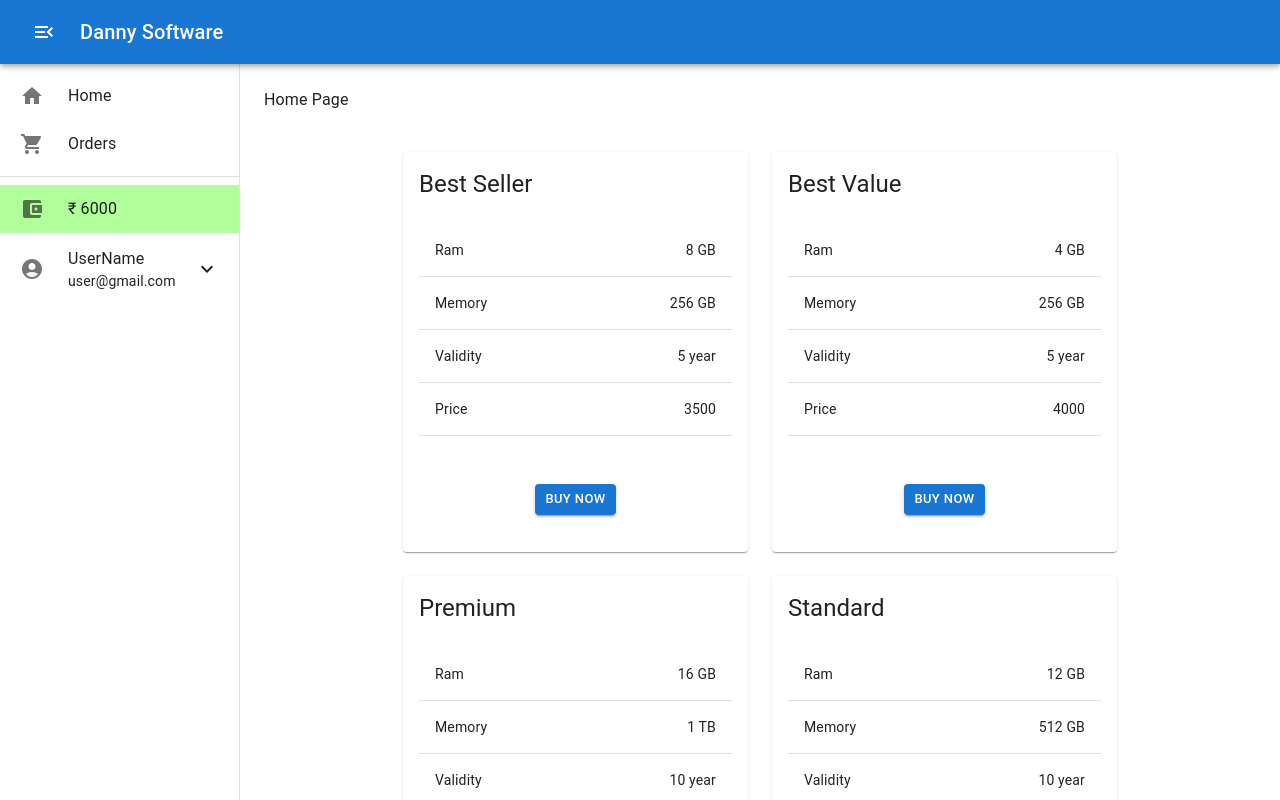
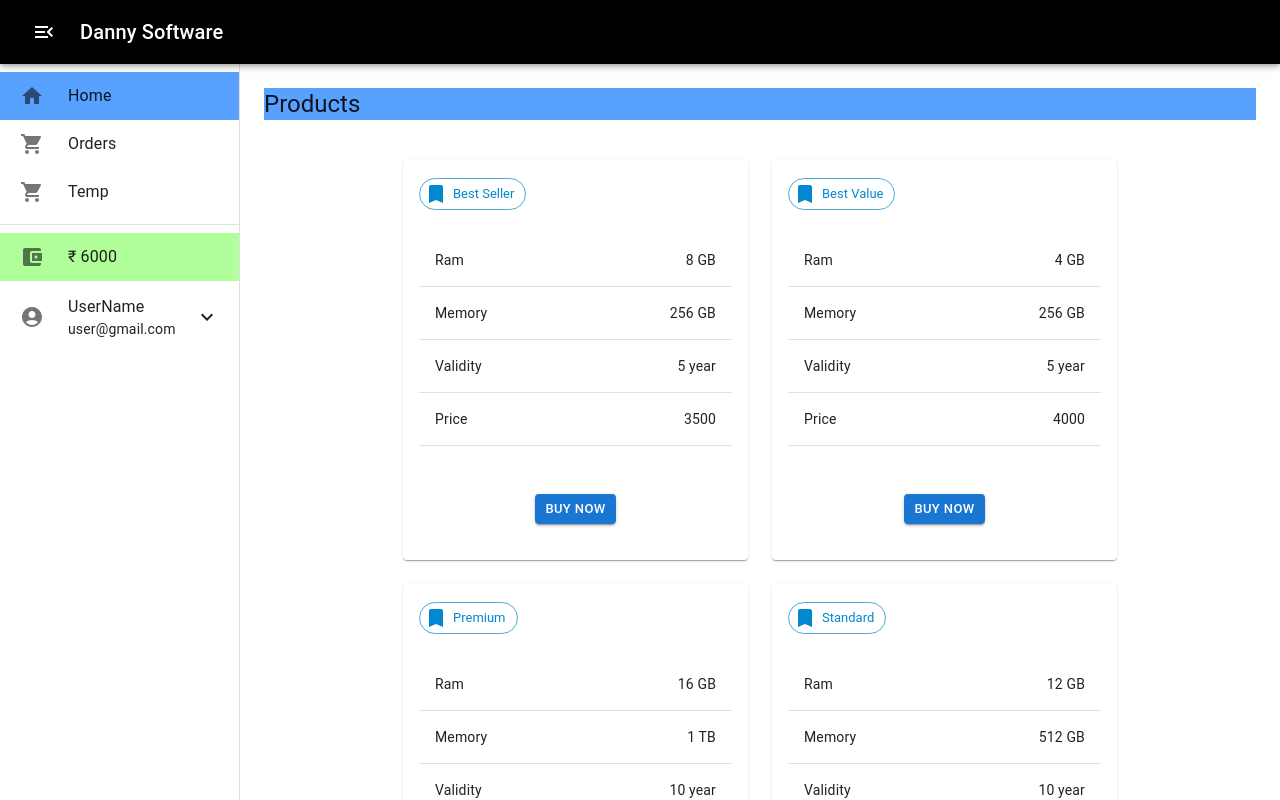
Before and after one commit to ASH0DANNY/Server_Dashboard, a React (Create React App) app: page /dashboard in a window 1280 px wide. Shown: the top 800 px of the page. Built offline with nearby package versions, Linux system fonts and the light colour scheme.

Commit message:
some color changed

```diff
--- a/src/Pages/HomePage.jsx
+++ b/src/Pages/HomePage.jsx
@@ -4,9 +4,12 @@ import {
   Card,
   CardActions,
   CardContent,
+  Chip,
   Typography,
 } from "@mui/material";
 import AddShoppingCartIcon from "@mui/icons-material/AddShoppingCart";
+import BookmarkIcon from "@mui/icons-material/Bookmark";
+import AccessTimeIcon from "@mui/icons-material/AccessTime";
 import Table from "@mui/material/Table";
 import TableBody from "@mui/material/TableBody";
 import TableCell from "@mui/material/TableCell";
@@ -68,25 +71,32 @@ const HomePage = () => {
       <Box sx={{ display: "flex" }}>
         <SideNavbar />
         <Box sx={{ flexGrow: 1, p: 3, marginTop: 8 }}>
-          <Typography sx={{ marginBottom: 5 }}>Home Page</Typography>
+          <Typography variant="h5" sx={{ marginBottom: 5, bgcolor:"#59a1ff" }}>Products</Typography>
 
           {/* Products Specification */}
           <Box
             sx={{ display: "flex", flexWrap: "wrap", justifyContent: "center" }}
             gap={3}
           >
-            {serverSpecification.map((item) => (
+            {serverSpecification.map((item, index) => (
               <Card
                 key={item.index}
-                sx={{
-                  minWidth: 345,
-                  minHeight: 400,
-                  ":hover": { bgcolor: "#e9f7ff" },
-                }}
+                sx={[
+                  {
+                    minWidth: 345,
+                    minHeight: 400,
+                    ":hover": { bgcolor: "#e9d6ff" },
+                  },
+                ]}
               >
                 <CardContent>
                   <Typography gutterBottom variant="h5" component="div">
-                    {item.tag}
+                    <Chip
+                      variant="outlined"
+                      color="info"
+                      icon={<BookmarkIcon />}
+                      label={item.tag}
+                    />
                   </Typography>
                   <Typography
                     variant="body2"
--- a/src/Pages/ProfilePage.jsx
+++ b/src/Pages/ProfilePage.jsx
@@ -1,7 +1,18 @@
 import React from "react";
+import SideNavbar from "../components/Sidebar";
+import { Box, Typography } from "@mui/material";
 
 const ProfilePage = () => {
-  return <div>ProfilePage</div>;
+  return (
+    <>
+      <Box sx={{ display: "flex" }}>
+        <SideNavbar />
+        <Box sx={{ flexGrow: 1, p: 3, marginTop: 8 }}>
+          <Typography sx={{ marginBottom: 5 }}>Profile Page</Typography>
+        </Box>
+      </Box>
+    </>
+  );
 };
 
 export default ProfilePage;
--- a/src/components/Sidebar.jsx
+++ b/src/components/Sidebar.jsx
@@ -21,8 +21,8 @@ import AccountCircleIcon from "@mui/icons-material/AccountCircle";
 import ExpandLessIcon from "@mui/icons-material/ExpandLess";
 import ExpandMoreIcon from "@mui/icons-material/ExpandMore";
 import LogoutIcon from "@mui/icons-material/Logout";
-import { useState } from "react";
-import { useNavigate } from "react-router-dom";
+import { useEffect, useState } from "react";
+import { useLocation, useNavigate } from "react-router-dom";
 import { Collapse, Tooltip } from "@mui/material";
 
 const drawerWidth = 240;
@@ -30,6 +30,7 @@ const drawerWidth = 240;
 const MenuItems = [
   { title: "Home", icon: HomeIcon, link: "/dashboard" },
   { title: "Orders", icon: ShoppingCartIcon, link: "/orders" },
+  {title:"Temp", icon:ShoppingCartIcon, link:"/profile"}
 ];
 const balance = 6000;
 
@@ -114,6 +115,9 @@ const Drawer = styled(MuiDrawer, {
 export default function SideNavbar() {
   const theme = useTheme();
   const navigate = useNavigate();
+  const location = useLocation();
+  const [currentLocation, setCurrentLocation] = useState("");
+  const [active, setActive] = useState(false);
   const [open, setOpen] = useState(true);
   const [accountOpen, setAccountOpen] = useState(false);
 
@@ -121,10 +125,14 @@ export default function SideNavbar() {
     setOpen(!open);
   };
 
+  useEffect(() => {
+    setCurrentLocation(location.pathname.toString());
+  }, [location.pathname]);
+
   return (
     <Box sx={{ display: "flex" }}>
       <CssBaseline />
-      <AppBar position="fixed" sx={{ width: "100%" }} open={open}>
+      <AppBar position="fixed" sx={{ width: "100%", bgcolor:"#000", color:"#fff" }} open={open}>
         <Toolbar>
           <IconButton
             color="inherit"
@@ -154,6 +162,8 @@ export default function SideNavbar() {
                     open
                       ? { justifyContent: "initial" }
                       : { justifyContent: "center" },
+
+                    currentLocation === item.link ? { bgcolor: "#59a1ff" } : {},
                   ]}
                   onClick={() => {
                     navigate(item.link);
```
